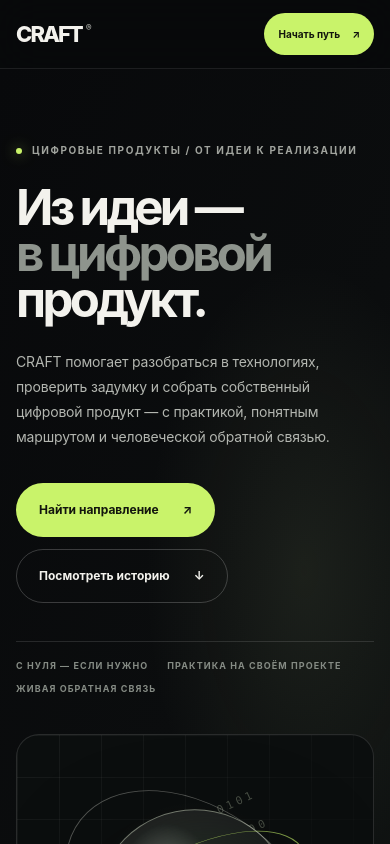
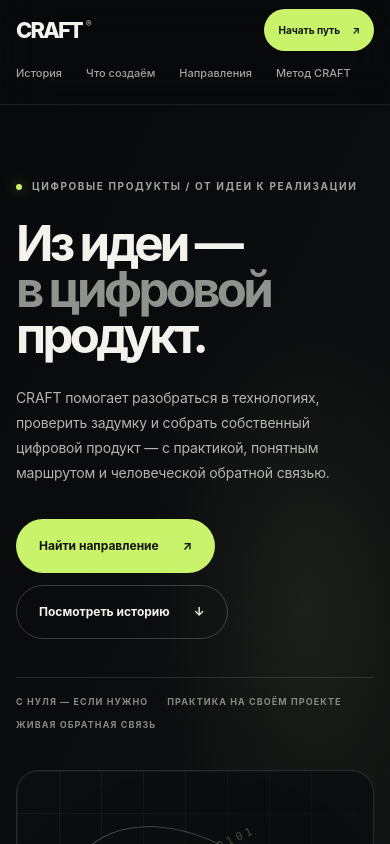
Before and after one commit to v8nwyrwdjs-boop/craft-platform, a Next.js app: page / in a window 390 px wide. Shown: the top 844 px of the page. Built offline with nearby package versions, Linux system fonts and the light colour scheme; no server answers.

Commit message:
fix: keep homepage navigation accessible on mobile

```diff
--- a/app/craft-theme.css
+++ b/app/craft-theme.css
@@ -367,8 +367,32 @@ button { font: inherit; }
   .craft-header-inner,.craft-hero-grid,.craft-story-pin,.craft-section-inner,.craft-principle-grid,.craft-cta-panel,.craft-footer {
     width: calc(100% - 40px);
   }
-  .craft-header-inner { min-height: 68px; gap: 15px; }
-  .craft-nav { display: none; }
+  .craft-header-inner {
+    min-height: 104px;
+    flex-wrap: wrap;
+    align-content: center;
+    gap: 0 15px;
+    padding-block: 8px;
+  }
+  .craft-nav {
+    order: 3;
+    display: flex;
+    flex: 0 0 100%;
+    min-width: 0;
+    gap: 24px;
+    overflow-x: auto;
+    overscroll-behavior-x: contain;
+    scrollbar-width: none;
+  }
+  .craft-nav::-webkit-scrollbar { display: none; }
+  .craft-nav a {
+    display: inline-flex;
+    flex: 0 0 auto;
+    align-items: center;
+    min-height: 44px;
+    white-space: nowrap;
+    font-size: 11px;
+  }
   .craft-header-actions { gap: 12px; }
   .craft-header-actions > a:first-child { display: none; }
   .craft-button-small { min-height: 42px; padding-inline: 15px; }
@@ -381,7 +405,7 @@ button { font: inherit; }
   .craft-scroll-cue { left: 20px; bottom: 18px; font-size: 8px; }
   .craft-story { height: 330vh; }
   .craft-story-pin {
-    top: 68px; height: calc(100svh - 68px); min-height: 590px; padding: 26px 0 20px;
+    top: 104px; height: calc(100svh - 104px); min-height: 590px; padding: 26px 0 20px;
     grid-template-columns: minmax(0,1fr); grid-template-rows: minmax(230px,.9fr) minmax(250px,1.1fr);
     gap: 16px; align-content: stretch;
   }
```
